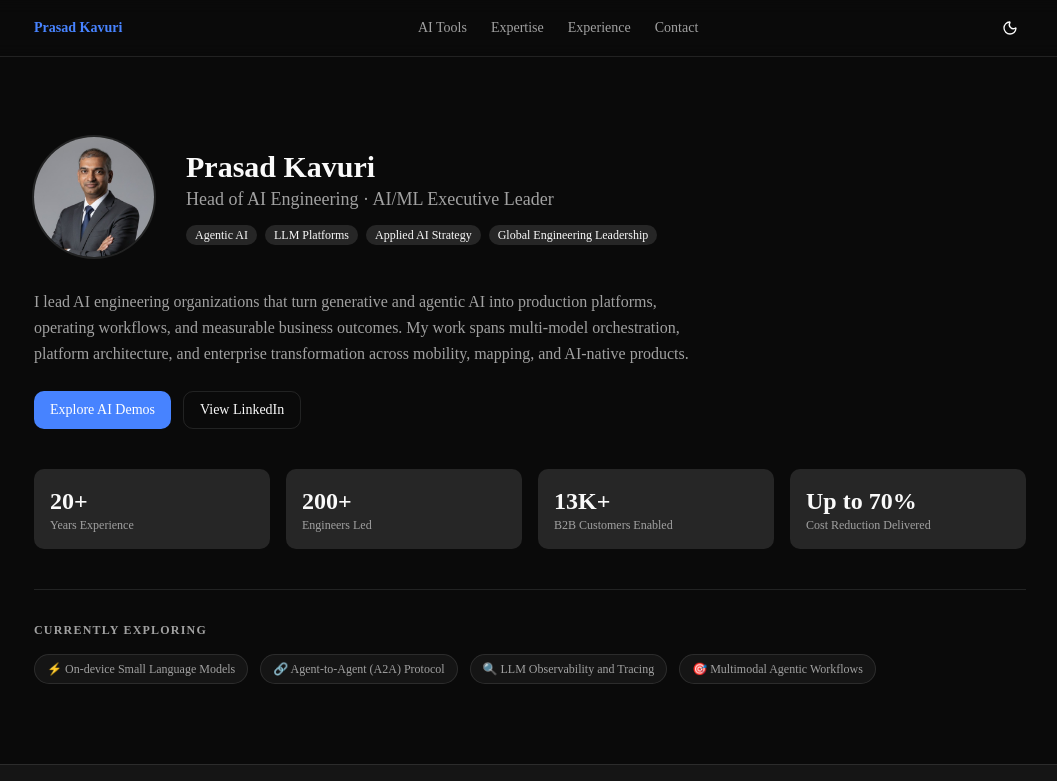
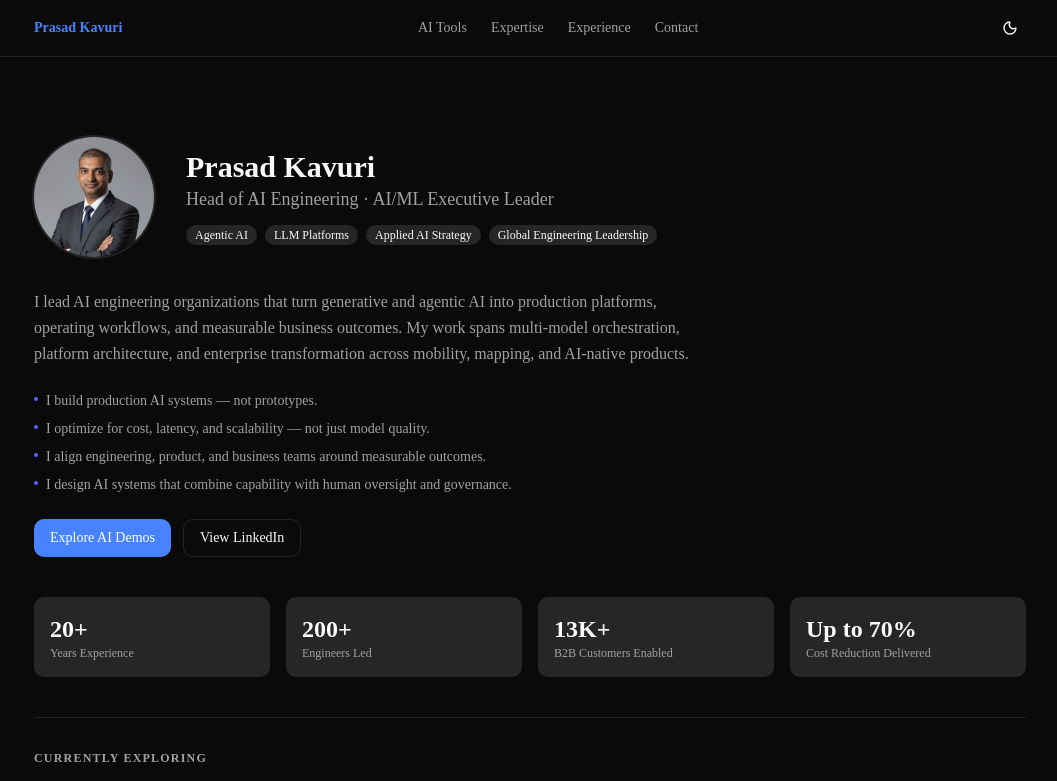
Before and after one commit to prasad-kavuri/prasad-portfolio, a Next.js app: page / in a window 1280 px wide. Shown: the top 781 px of the page, without its empty margins (110-1167 px from the left). Built offline with nearby package versions, Linux system fonts and the light colour scheme.

Commit message:
feat: differentiator statement in hero

```diff
--- a/src/components/sections/Hero.tsx
+++ b/src/components/sections/Hero.tsx
@@ -43,6 +43,20 @@ export function Hero() {
           <p className="mt-8 max-w-2xl leading-relaxed text-muted-foreground">
             {profile.personal.summary}
           </p>
+
+          <div className="mt-6 mb-2 space-y-2">
+            {[
+              "I build production AI systems — not prototypes.",
+              "I optimize for cost, latency, and scalability — not just model quality.",
+              "I align engineering, product, and business teams around measurable outcomes.",
+              "I design AI systems that combine capability with human oversight and governance.",
+            ].map((line, i) => (
+              <div key={i} className="flex items-start gap-2 text-sm text-muted-foreground">
+                <span className="mt-1.5 size-1 rounded-full shrink-0 bg-indigo-500" />
+                <span>{line}</span>
+              </div>
+            ))}
+          </div>
 
           <div className="mt-6 flex flex-wrap gap-3">
             <a
```
